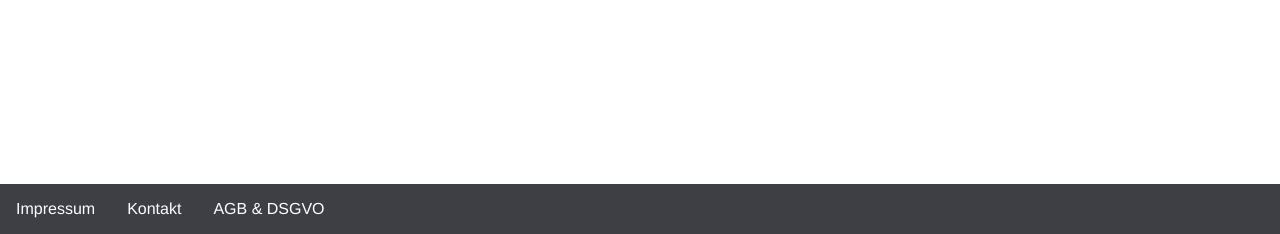
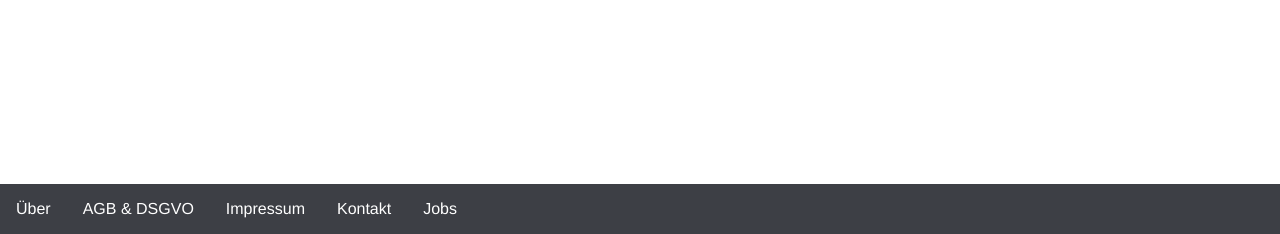
Before and after one commit to steckart/BrainWall, a PHP site: page / in a window 1280 px wide. Shown: the part 566-800 px from the top of the page. Run offline with PHP 8.4, Linux system fonts and the light colour scheme.

Commit message:
Update navfooter.php

```diff
--- a/Website/navfooter.php
+++ b/Website/navfooter.php
@@ -2,6 +2,14 @@
 
 		<footer id="footernav">
 			<ul>
+				<li>
+					<a href="about.php" title="About" id="about"
+					   class="">Über</a>
+				</li>
+				<li>
+					<a href="terms.php" title="Terms" id="terms"
+					   class="">AGB & DSGVO</a>
+				</li>
 				<li>
 					<a href="legal.php" title="Legal" id="legal"
 					   class="">Impressum</a>
@@ -11,8 +19,8 @@
 					   class="">Kontakt</a>
 				</li>
 				<li>
-					<a href="terms.php" title="Terms" id="terms"
-					   class="">AGB & DSGVO</a>
+					<a href="jobs.php" title="Jobs" id="jobs"
+					   class="">Jobs</a>
 				</li>
 			</ul>
 		</footer>
```
